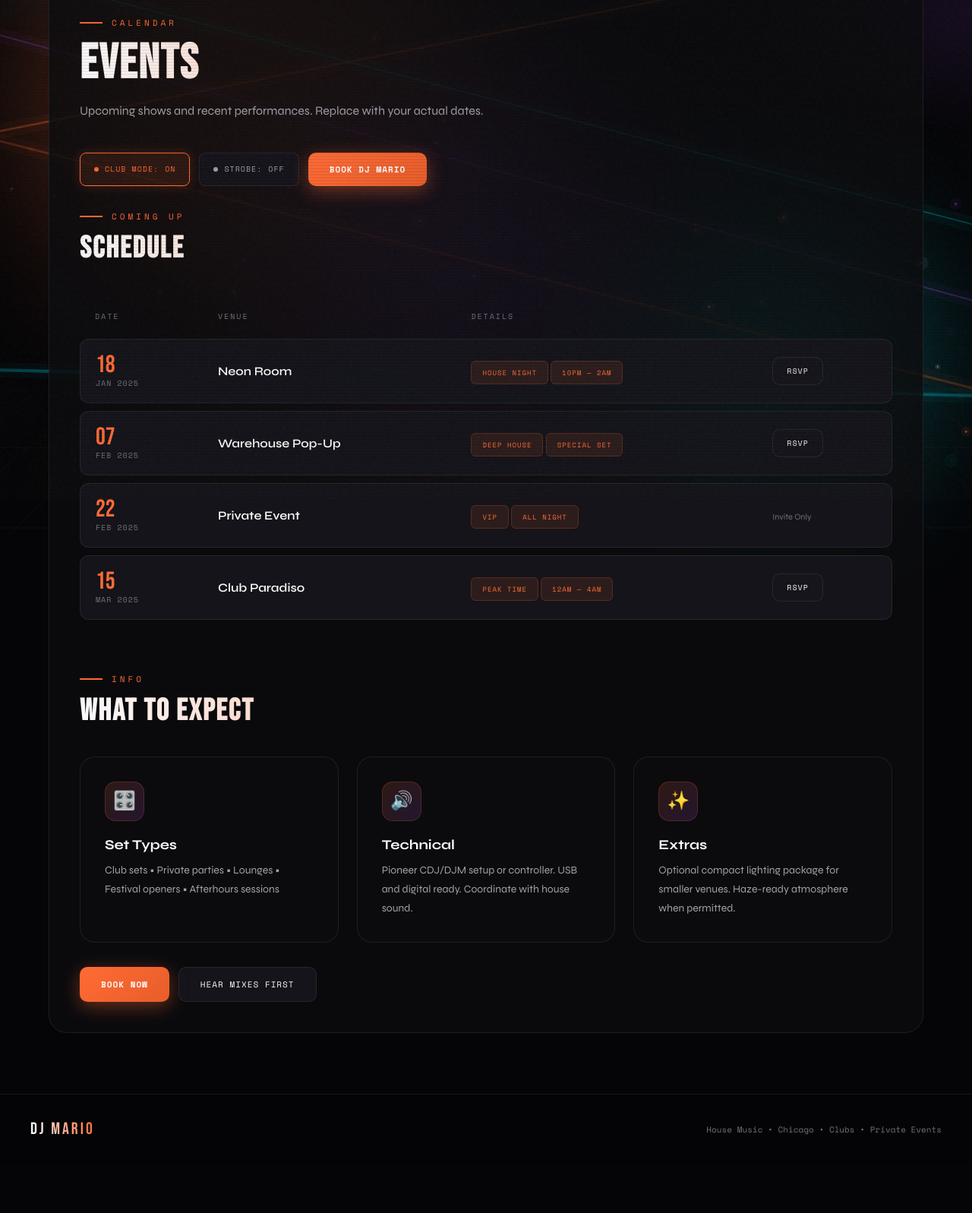
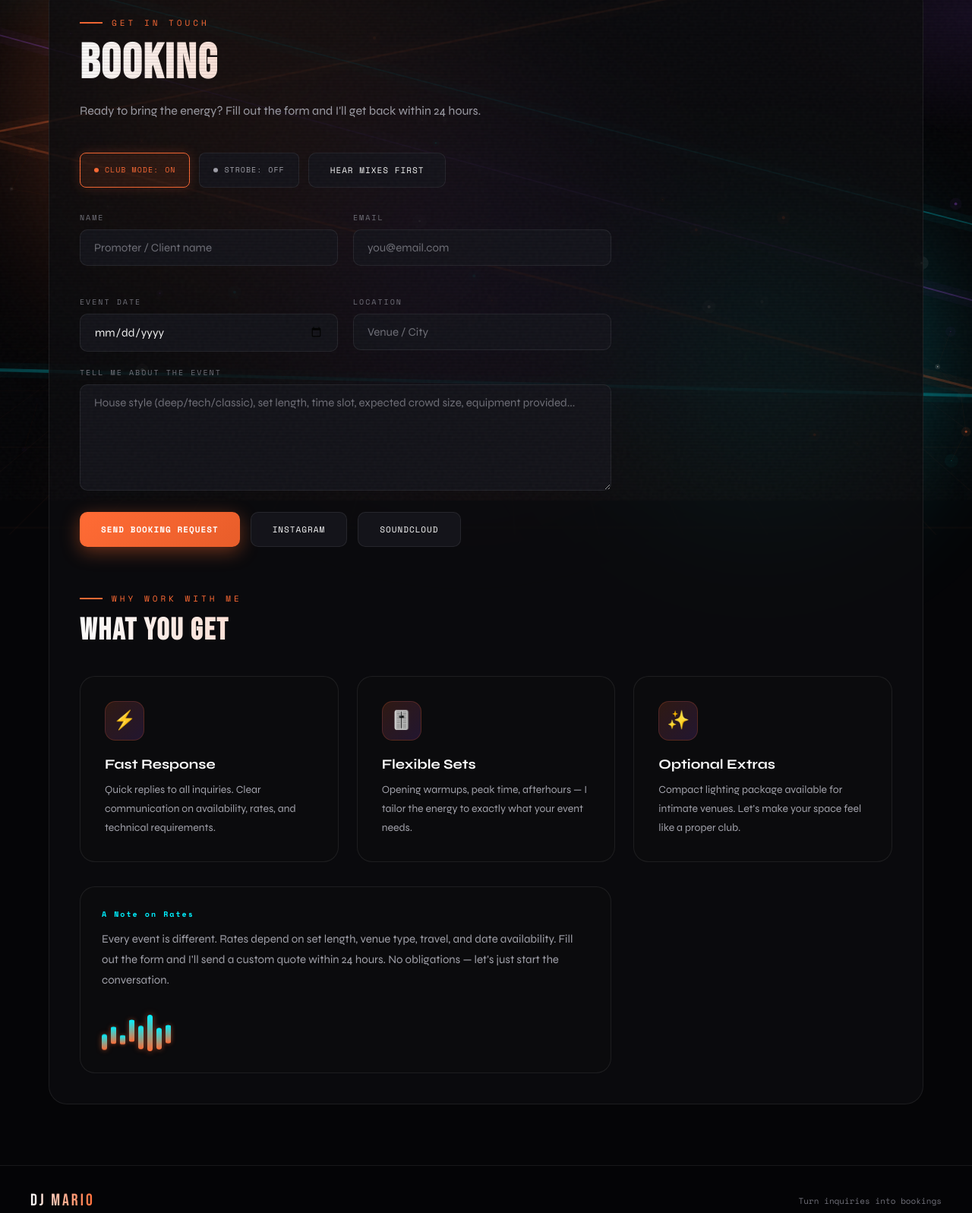
Before and after one commit to ifgforever/dj, a website: page booking.html in a window 1280 px wide. Shown: the part 141-1738 px from the top of the page at 76% size. Before the commit the page ends 1673 px from the top, so only its background shows below. Drawn offline with nearby package versions, Linux system fonts and the light colour scheme.

Commit message:
Update booking.html

```diff
--- a/booking.html
+++ b/booking.html
@@ -3,7 +3,7 @@
 <head>
   <meta charset="UTF-8">
   <meta name="viewport" content="width=device-width, initial-scale=1.0">
-  <title>DJ MARIO — Events</title>
+  <title>DJ MARIO — Booking</title>
   <link rel="stylesheet" href="assets/style.css">
 </head>
 <body>
@@ -44,9 +44,9 @@
       <section class="section" style="padding-top: 50px;">
         <div class="panel">
           <div class="section-header">
-            <div class="section-label">Calendar</div>
-            <h1 class="section-title">EVENTS</h1>
-            <p class="section-desc">Upcoming shows and recent performances. Replace with your actual dates.</p>
+            <div class="section-label">Get in Touch</div>
+            <h1 class="section-title">BOOKING</h1>
+            <p class="section-desc">Ready to bring the energy? Fill out the form and I'll get back within 24 hours.</p>
           </div>
 
           <div class="controls" style="border: none; padding: 0; margin: 0 0 32px;">
@@ -56,91 +56,83 @@
             <button class="control-btn" id="strobe-toggle">
               <span class="dot"></span> Strobe: <span class="status">OFF</span>
             </button>
-            <a href="booking.html" class="btn primary">Book DJ Mario</a>
+            <a href="mixes.html" class="btn">Hear Mixes First</a>
           </div>
 
-          <!-- Schedule -->
-          <div class="section-header" style="margin-top: 20px;">
-            <div class="section-label">Coming Up</div>
-            <h2 class="section-title" style="font-size: 40px;">SCHEDULE</h2>
-          </div>
+          <!-- Booking form -->
+          <form id="booking-form" style="max-width: 700px;">
+            <div class="form-grid">
+              <div class="form-group">
+                <label for="name">Name</label>
+                <input type="text" id="name" class="form-input" placeholder="Promoter / Client name" required>
+              </div>
+              <div class="form-group">
+                <label for="email">Email</label>
+                <input type="email" id="email" class="form-input" placeholder="you@email.com" required>
+              </div>
+              <div class="form-group">
+                <label for="date">Event Date</label>
+                <input type="date" id="date" class="form-input" required>
+              </div>
+              <div class="form-group">
+                <label for="location">Location</label>
+                <input type="text" id="location" class="form-input" placeholder="Venue / City" required>
+              </div>
+            </div>
 
-          <table class="data-table">
-            <thead>
-              <tr>
-                <th>Date</th>
-                <th>Venue</th>
-                <th>Details</th>
-                <th></th>
-              </tr>
-            </thead>
-            <tbody>
-              <tr>
-                <td>
-                  <div style="font-family: 'Bebas Neue'; font-size: 32px; color: var(--accent); line-height: 1;">18</div>
-                  <div style="font-family: 'Space Mono'; font-size: 10px; color: var(--muted); letter-spacing: 1px;">JAN 2025</div>
-                </td>
-                <td style="font-weight: 600;">Neon Room</td>
-                <td><span class="tag">House Night</span> <span class="tag">10PM — 2AM</span></td>
-                <td><a href="#" class="btn sm" onclick="return false;">RSVP</a></td>
-              </tr>
-              <tr>
-                <td>
-                  <div style="font-family: 'Bebas Neue'; font-size: 32px; color: var(--accent); line-height: 1;">07</div>
-                  <div style="font-family: 'Space Mono'; font-size: 10px; color: var(--muted); letter-spacing: 1px;">FEB 2025</div>
-                </td>
-                <td style="font-weight: 600;">Warehouse Pop-Up</td>
-                <td><span class="tag">Deep House</span> <span class="tag">Special Set</span></td>
-                <td><a href="#" class="btn sm" onclick="return false;">RSVP</a></td>
-              </tr>
-              <tr>
-                <td>
-                  <div style="font-family: 'Bebas Neue'; font-size: 32px; color: var(--accent); line-height: 1;">22</div>
-                  <div style="font-family: 'Space Mono'; font-size: 10px; color: var(--muted); letter-spacing: 1px;">FEB 2025</div>
-                </td>
-                <td style="font-weight: 600;">Private Event</td>
-                <td><span class="tag">VIP</span> <span class="tag">All Night</span></td>
-                <td><span style="color: var(--muted); font-size: 11px;">Invite Only</span></td>
-              </tr>
-              <tr>
-                <td>
-                  <div style="font-family: 'Bebas Neue'; font-size: 32px; color: var(--accent); line-height: 1;">15</div>
-                  <div style="font-family: 'Space Mono'; font-size: 10px; color: var(--muted); letter-spacing: 1px;">MAR 2025</div>
-                </td>
-                <td style="font-weight: 600;">Club Paradiso</td>
-                <td><span class="tag">Peak Time</span> <span class="tag">12AM — 4AM</span></td>
-                <td><a href="#" class="btn sm" onclick="return false;">RSVP</a></td>
-              </tr>
-            </tbody>
-          </table>
+            <div class="form-group">
+              <label for="vibe">Tell Me About the Event</label>
+              <textarea id="vibe" class="form-input" placeholder="House style (deep/tech/classic), set length, time slot, expected crowd size, equipment provided..."></textarea>
+            </div>
 
-          <!-- What to expect -->
+            <div style="display: flex; flex-wrap: wrap; gap: 14px; margin-top: 24px;">
+              <button type="submit" class="btn primary">Send Booking Request</button>
+              <a href="#" class="btn" onclick="return false;">Instagram</a>
+              <a href="#" class="btn" onclick="return false;">SoundCloud</a>
+            </div>
+          </form>
+
+          <!-- Info cards -->
           <div class="section-header" style="margin-top: 60px;">
-            <div class="section-label">Info</div>
-            <h2 class="section-title" style="font-size: 40px;">WHAT TO EXPECT</h2>
+            <div class="section-label">Why Work With Me</div>
+            <h2 class="section-title" style="font-size: 40px;">WHAT YOU GET</h2>
           </div>
 
           <div class="grid-3">
             <div class="card">
-              <div class="card-icon">🎛️</div>
-              <h4>Set Types</h4>
-              <p>Club sets • Private parties • Lounges • Festival openers • Afterhours sessions</p>
+              <div class="card-icon">⚡</div>
+              <h4>Fast Response</h4>
+              <p>Quick replies to all inquiries. Clear communication on availability, rates, and technical requirements.</p>
             </div>
             <div class="card">
-              <div class="card-icon">🔊</div>
-              <h4>Technical</h4>
-              <p>Pioneer CDJ/DJM setup or controller. USB and digital ready. Coordinate with house sound.</p>
+              <div class="card-icon">🎚️</div>
+              <h4>Flexible Sets</h4>
+              <p>Opening warmups, peak time, afterhours — I tailor the energy to exactly what your event needs.</p>
             </div>
             <div class="card">
               <div class="card-icon">✨</div>
-              <h4>Extras</h4>
-              <p>Optional compact lighting package for smaller venues. Haze-ready atmosphere when permitted.</p>
+              <h4>Optional Extras</h4>
+              <p>Compact lighting package available for intimate venues. Let's make your space feel like a proper club.</p>
             </div>
           </div>
 
-          <div style="display: flex; gap: 12px; margin-top: 32px;">
-            <a href="booking.html" class="btn primary">Book Now</a>
-            <a href="mixes.html" class="btn">Hear Mixes First</a>
+          <!-- Rates note -->
+          <div class="info-card" style="margin-top: 32px; max-width: 700px;">
+            <h3>A Note on Rates</h3>
+            <p>
+              Every event is different. Rates depend on set length, venue type, travel, and date availability.
+              Fill out the form and I'll send a custom quote within 24 hours. No obligations — let's just start the conversation.
+            </p>
+            <div class="eq-bars" style="margin-top: 20px;">
+              <div class="eq-bar"></div>
+              <div class="eq-bar"></div>
+              <div class="eq-bar"></div>
+              <div class="eq-bar"></div>
+              <div class="eq-bar"></div>
+              <div class="eq-bar"></div>
+              <div class="eq-bar"></div>
+              <div class="eq-bar"></div>
+            </div>
           </div>
         </div>
       </section>
@@ -151,7 +143,7 @@
   <footer class="footer">
     <div class="footer-inner">
       <div class="footer-brand">DJ MARIO</div>
-      <div class="footer-info">House Music • Chicago • Clubs • Private Events</div>
+      <div class="footer-info">Turn inquiries into bookings</div>
     </div>
   </footer>
 
```
